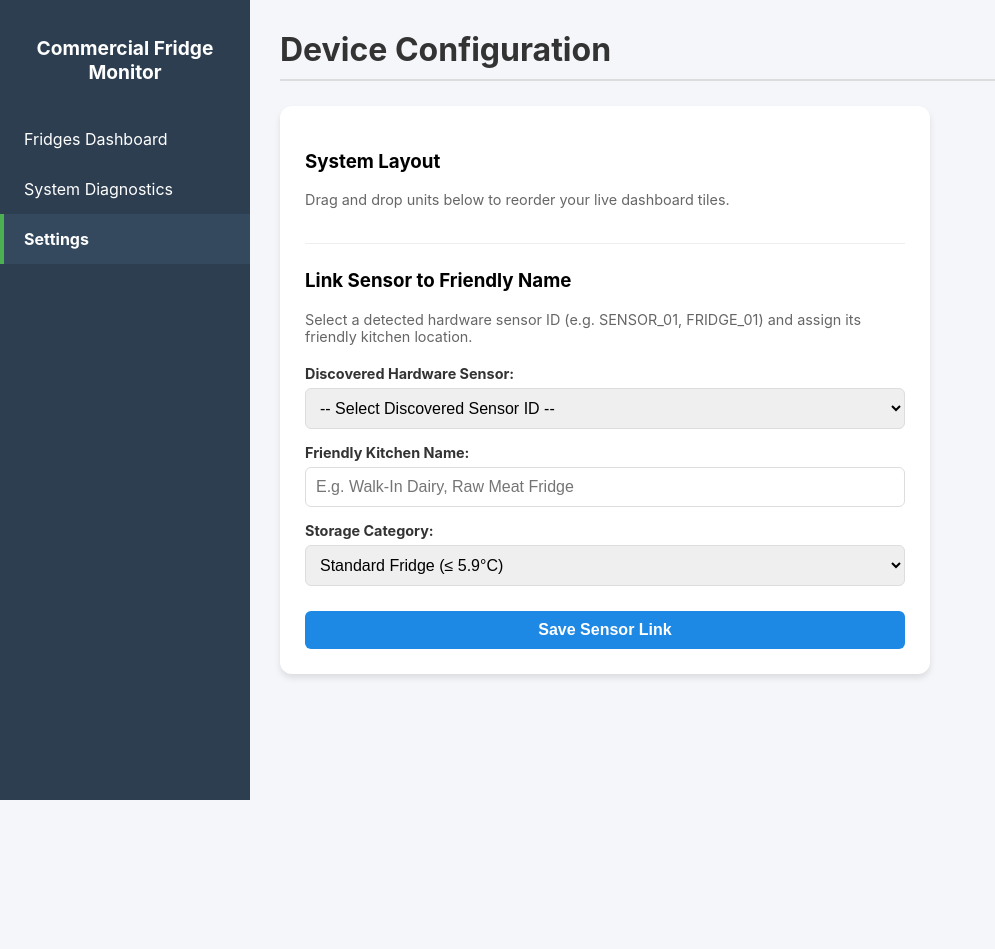
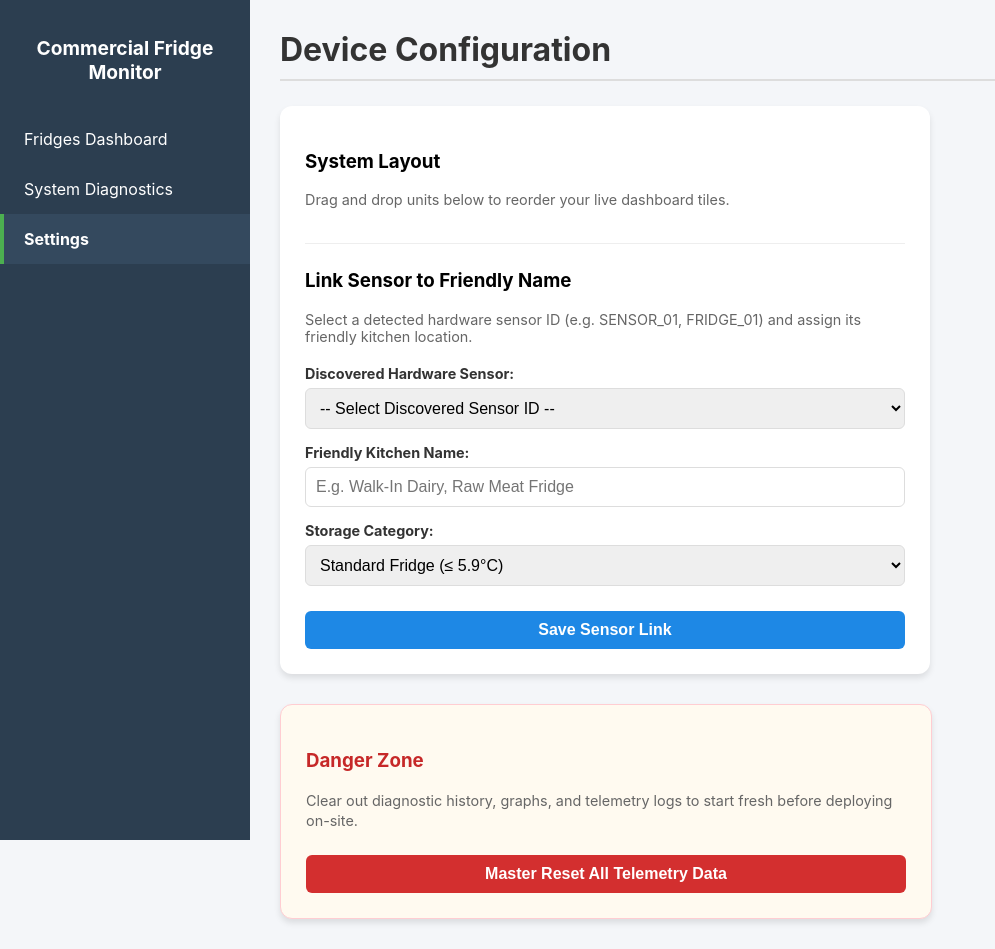
Before and after one commit to azchristmas-art/fridge-dashboard, a Flask app: page / in a window 1280 px wide, after a click on "Settings". Shown: the whole page, without its empty margins (0-995 px from the left). Before the commit the page ends 800 px from the top, so only its background shows below. Run offline with Flask 3, Linux system fonts and the light colour scheme; data that the repository does not hold is empty.

Commit message:
Add protected master data reset feature with safety verification

```diff
--- a/app.py
+++ b/app.py
@@ -382,6 +382,25 @@ def log_reading():
     return jsonify({"status": "success"}), 201
 
 
+@app.route("/api/system/reset", methods=["POST"])
+def reset_data():
+    data = request.get_json(silent=True) or {}
+    if data.get("confirmation") != "DELETE":
+        return jsonify({"status": "error", "message": "Verification text incorrect."}), 400
+
+    conn = get_db_connection()
+    cursor = conn.cursor()
+    cursor.execute("DELETE FROM readings")
+    try:
+        cursor.execute("DELETE FROM sqlite_sequence WHERE name='readings'")
+    except sqlite3.OperationalError:
+        pass
+
+    conn.commit()
+    conn.close()
+    return jsonify({"status": "success", "message": "Telemetry database cleared successfully."})
+
+
 if __name__ == "__main__":
     print("Database initialised. Starting the web server...")
     app.run(host="0.0.0.0", port=5001, debug=True)
--- a/templates/index.html
+++ b/templates/index.html
@@ -87,6 +87,13 @@
         input, select, button { width: 100%; padding: 10px; border-radius: 6px; border: 1px solid #ddd; box-sizing: border-box; font-size: 1em; }
         button { background-color: #1e88e5; color: white; border: none; cursor: pointer; font-weight: bold; transition: 0.2s; margin-top: 10px; }
         button:hover { background-color: #1565c0; }
+
+        /* Danger Zone Styles */
+        .danger-panel { margin-top: 30px; border: 1px solid #ffcdd2; background: #fffaf0; }
+        .btn-danger { background-color: #d32f2f; }
+        .btn-danger:hover { background-color: #b71c1c; }
+        .btn-secondary { background-color: #757575; }
+        .btn-secondary:hover { background-color: #616161; }
     </style>
 </head>
 <body>
@@ -150,6 +157,14 @@
 
                 <button onclick="addDevice()">Save Sensor Link</button>
             </div>
+
+            <div class="settings-panel danger-panel">
+                <h3 style="color: #c62828;">Danger Zone</h3>
+                <p style="color: #666; font-size: 0.9em; line-height: 1.4;">
+                    Clear out diagnostic history, graphs, and telemetry logs to start fresh before deploying on-site.
+                </p>
+                <button class="btn-danger" onclick="openResetModal()">Master Reset All Telemetry Data</button>
+            </div>
         </div>
     </div>
 
@@ -188,6 +203,30 @@
             <div class="alert-list-container" id="alert-list-container">
             </div>
             <button class="ack-btn" onclick="acknowledgeAllAlarms()">Acknowledge All</button>
+        </div>
+    </div>
+
+    <!-- Master Reset Confirmation Modal -->
+    <div id="reset-modal" class="modal-overlay" onclick="closeResetModal(event)">
+        <div class="modal-card" style="max-width: 480px; border-top: 6px solid #d32f2f;" onclick="event.stopPropagation()">
+            <span class="close-btn" onclick="closeResetModal(event)">&times;</span>
+            <h2 style="color: #d32f2f; margin-top: 0;">Master Data Reset</h2>
+            <p style="color: #444; font-size: 0.95em; line-height: 1.5;">
+                This action will permanently delete all temperature readings and historical telemetry logs from the database.
+            </p>
+            <div style="background: #ffebee; border-left: 4px solid #d32f2f; padding: 12px; margin-bottom: 20px; border-radius: 4px;">
+                <strong style="color: #c62828; font-size: 0.9em;">Safety Verification:</strong>
+                <p style="color: #b71c1c; font-size: 0.85em; margin: 5px 0 0 0;">
+                    To confirm this action, type <strong>DELETE</strong> into the field below:
+                </p>
+            </div>
+            <div class="form-group">
+                <input type="text" id="reset-confirm-input" placeholder="Type DELETE to confirm" style="text-align: center; font-weight: bold; letter-spacing: 1px;">
+            </div>
+            <div style="display: flex; gap: 10px; margin-top: 15px;">
+                <button class="btn-secondary" style="flex: 1;" onclick="closeResetModal()">Cancel</button>
+                <button class="btn-danger" style="flex: 1;" onclick="confirmMasterReset()">Wipe Telemetry</button>
+            </div>
         </div>
     </div>
 
@@ -579,6 +618,51 @@
             fetchTelemetry();
         }
 
+        function openResetModal() {
+            const input = document.getElementById('reset-confirm-input');
+            if (input) input.value = '';
+            document.getElementById('reset-modal').classList.add('active');
+        }
+
+        function closeResetModal(event) {
+            if (event) event.stopPropagation();
+            document.getElementById('reset-modal').classList.remove('active');
+        }
+
+        async function confirmMasterReset() {
+            const input = document.getElementById('reset-confirm-input');
+            const confirmVal = input ? input.value.trim() : '';
+
+            if (confirmVal !== 'DELETE') {
+                alert('Verification failed. You must type DELETE into the text field.');
+                return;
+            }
+
+            if (!confirm('Final Confirmation: Are you completely certain you want to wipe all stored temperature logs?')) {
+                return;
+            }
+
+            try {
+                const res = await fetch('/api/system/reset', {
+                    method: 'POST',
+                    headers: { 'Content-Type': 'application/json' },
+                    body: JSON.stringify({ confirmation: 'DELETE' })
+                });
+
+                const result = await res.json();
+                if (res.ok) {
+                    alert('Telemetry logs wiped successfully. System ready for deployment.');
+                    closeResetModal();
+                    fetchTelemetry();
+                } else {
+                    alert('Failed to reset: ' + (result.message || 'Unknown error'));
+                }
+            } catch (err) {
+                console.error('Reset error:', err);
+                alert('Connection failure. Could not reach server to reset database.');
+            }
+        }
+
         async function fetchTelemetry() {
             try {
                 const [configRes, devicesRes, latestRes, historyRes] = await Promise.all([
```
